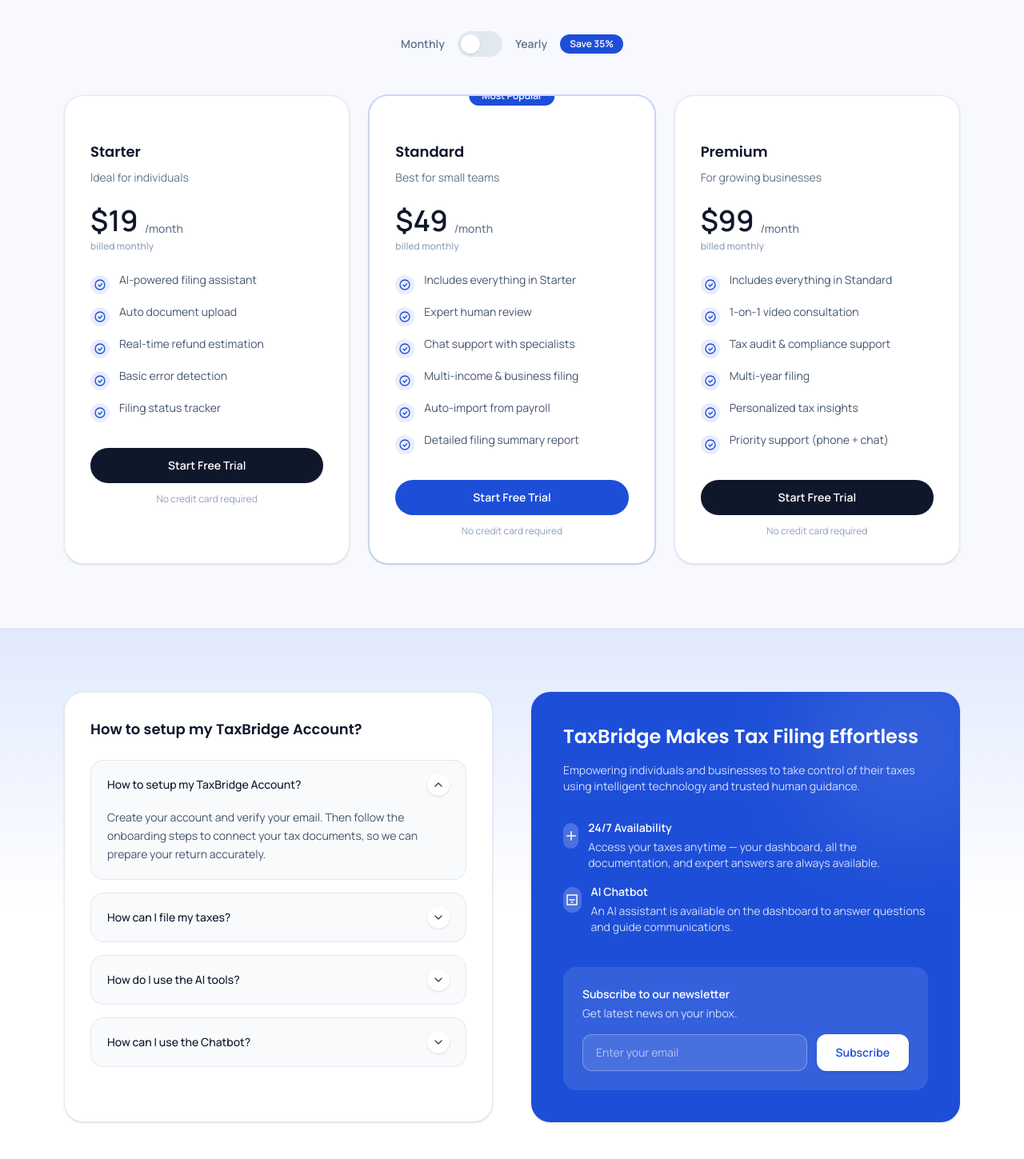
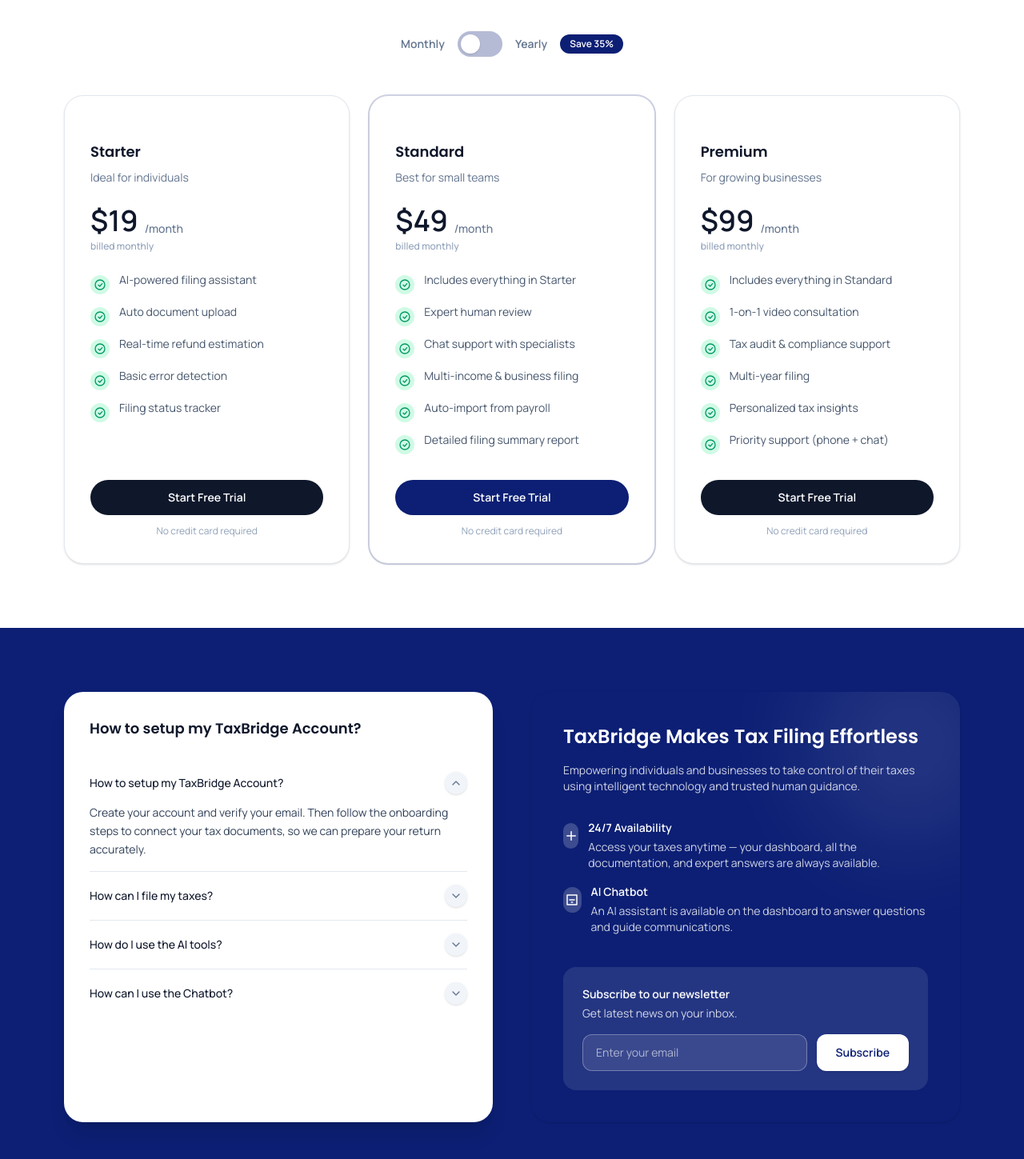
Before and after one commit to L-i-v-i-a/TaxBridge, a Next.js app in the folder frontend/: page /pricing in a window 1280 px wide. Shown: the part 201-1650 px from the top of the page at 80% size. Built offline with nearby package versions, Linux system fonts and the light colour scheme.

Commit message:
pricing section

```diff
--- a/frontend/components/Pricing.tsx
+++ b/frontend/components/Pricing.tsx
@@ -75,7 +75,7 @@
   const [expanded, setExpanded] = useState(0);
 
   return (
-    <section className="bg-[#F7F9FF] py-16">
+    <section className="bg-white py-16">
       <div className="mx-auto max-w-6xl px-4">
         <div className="text-center">
           <p className= "mt-3 text-3xl font-semibold tracking-tight text-slate-900 sm:text-4xl">Pricing &amp; Plans</p>
@@ -89,8 +89,8 @@
             type="button"
             onClick={() => setBilling(billing === "monthly" ? "yearly" : "monthly")}
             className={
-              "relative h-8 w-14 rounded-full bg-slate-200 transition " +
-              (billing === "yearly" ? "bg-[var(--brand)]" : "bg-slate-200")
+              "relative h-8 w-14 rounded-full transition " +
+              (billing === "yearly" ? "bg-[var(--brand)]" : "bg-[var(--brand)]/30")
             }
           >
             <span
@@ -117,11 +117,6 @@
                   : "border-slate-200")
               }
             >
-              {plan.featured ? (
-                <div className="absolute left-1/2 top-0 -translate-x-1/2 -translate-y-1/2 rounded-full bg-[var(--brand)] px-4 py-1 text-xs font-semibold text-white">
-                  Most Popular
-                </div>
-              ) : null}
               <div className="mt-6 flex flex-col gap-2">
                 <h3 className="text-lg font-semibold text-slate-900">{plan.name}</h3>
                 <p className="text-sm text-slate-500">{plan.description}</p>
@@ -139,10 +134,10 @@
                 billed {billing}
               </p>
 
-              <ul className="mt-6 space-y-3 text-sm text-slate-600">
+              <ul className="mt-6 flex-1 space-y-3 text-sm text-slate-600">
                 {plan.features.map((feature) => (
                   <li key={feature} className="flex gap-3">
-                    <span className="mt-1 flex h-6 w-6 items-center justify-center rounded-full bg-[var(--brand)]/10 text-[var(--brand)]">
+                    <span className="mt-1 flex h-6 w-6 items-center justify-center rounded-full bg-emerald-100 text-emerald-600">
                       <svg width="16" height="16" viewBox="0 0 24 24" fill="none" xmlns="http://www.w3.org/2000/svg">
                         <path
                           d="M9 12.5L11.5 15L16 10"
@@ -163,10 +158,11 @@
                 ))}
               </ul>
 
+              <div className="mt-8 flex flex-col gap-3">
                 <button
                   type="button"
                   className={
-                  "mt-8 inline-flex items-center justify-center rounded-full px-6 py-3 text-sm font-semibold transition " +
+                    "inline-flex w-full items-center justify-center rounded-full px-6 py-3 text-sm font-semibold transition " +
                     (plan.featured
                       ? "bg-[var(--brand)] text-white hover:bg-[var(--brand)]/90"
                       : "bg-slate-900 text-white hover:bg-slate-800")
@@ -175,31 +171,32 @@
                   Start Free Trial
                 </button>
 
-              <p className="mt-3 text-center text-xs text-slate-400">
+                <p className="text-center text-xs text-slate-400">
                   No credit card required
                 </p>
+              </div>
             </div>
           ))}
         </div>
       </div>
 
-      <div className="mt-20 bg-gradient-to-b from-[var(--brand)]/10 via-white to-white py-20">
+      <div className="mt-20 bg-[var(--brand)] py-20">
         <div className="mx-auto max-w-6xl px-4">
           <div className="grid gap-12 lg:grid-cols-2">
-            <div className="rounded-3xl border border-slate-200 bg-white p-8 shadow-sm">
+            <div className="rounded-3xl bg-white p-8 shadow-xl">
               <h3 className="text-lg font-semibold text-slate-900">How to setup my TaxBridge Account?</h3>
-              <div className="mt-6 space-y-4">
+              <div className="mt-6 divide-y divide-slate-200">
                 {faqs.map((faq, index) => {
                   const isOpen = expanded === index;
                   return (
-                    <div key={faq.question} className="rounded-2xl border border-slate-200 bg-slate-50">
+                    <div key={faq.question} className="py-4">
                       <button
                         type="button"
                         onClick={() => setExpanded(isOpen ? -1 : index)}
-                        className="flex w-full items-center justify-between px-5 py-4 text-left"
+                        className="flex w-full items-center justify-between text-left"
                       >
                         <span className="text-sm font-medium text-slate-900">{faq.question}</span>
-                        <span className="flex h-7 w-7 items-center justify-center rounded-full bg-white text-slate-700 shadow-sm">
+                        <span className="flex h-7 w-7 items-center justify-center rounded-full bg-slate-100 text-slate-500 shadow-sm">
                           <svg
                             width="16"
                             height="16"
@@ -218,7 +215,7 @@
                         </span>
                       </button>
                       {isOpen ? (
-                        <div className="px-5 pb-5 text-sm leading-relaxed text-slate-600">
+                        <div className="mt-3 text-sm leading-relaxed text-slate-700">
                           {faq.answer}
                         </div>
                       ) : null}
--- a/frontend/src/app/globals.css
+++ b/frontend/src/app/globals.css
@@ -8,7 +8,7 @@
   --muted: #6b7280;
 
   /* Pricing page brand color */
-  --brand: #1d4ed8;
+  --brand: #0c1f74;
 }
 
 @theme inline {
```
Lines whose indentation alone changed are shown as unchanged.
